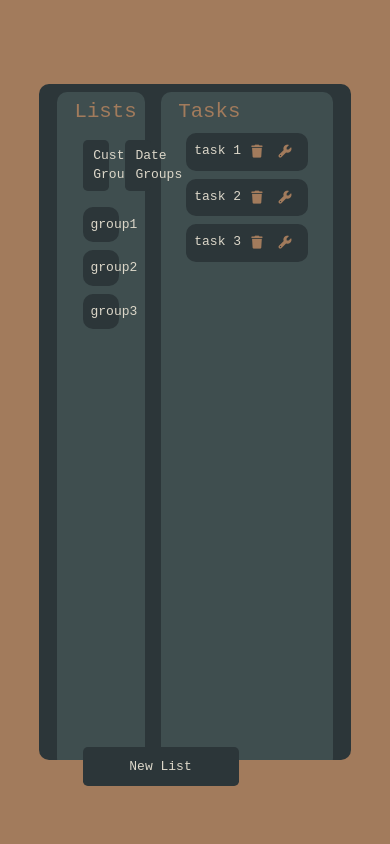
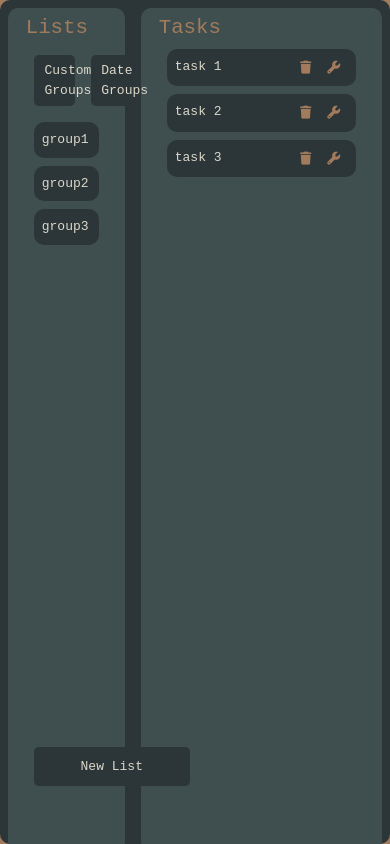
Before and after one commit to AbdallahNagy/Full-Stack-TODO-App, an Angular app: page / in a window 390 px wide. Built offline with nearby package versions, Linux system fonts and the light colour scheme.

Commit message:
FIX main-container responsive issue

```diff
--- a/src/app/Components/main/main.component.css
+++ b/src/app/Components/main/main.component.css
@@ -1,8 +1,8 @@
 
-.container {
+.main-container {
     display: flex;
     width: 80%;
-    height: 80%;
+    height: 100%;
     background-color: var(--dark);
     border-radius: 10px;
     overflow: hidden;
@@ -24,3 +24,9 @@ app-lists {
 app-tasks {
     width: 70%;
 }
+
+@media (max-width: 870px) {
+    .main-container {
+        width: 100%;
+    }
+}
--- a/src/app/Components/main/main.component.html
+++ b/src/app/Components/main/main.component.html
@@ -1,4 +1,4 @@
-<div class="container ">
+<div class="main-container ">
     <app-lists></app-lists>
     <app-tasks></app-tasks>
 </div>
--- a/src/app/app.component.css
+++ b/src/app/app.component.css
@@ -2,6 +2,6 @@ app-main {
     display: flex;
     align-items: center;
     justify-content: center;
-    width: 100%;
+    /* width: 100%; */
     height: 100vh;
 }
```
Also changed, not shown: src/styles.css (line endings or trailing spaces).
